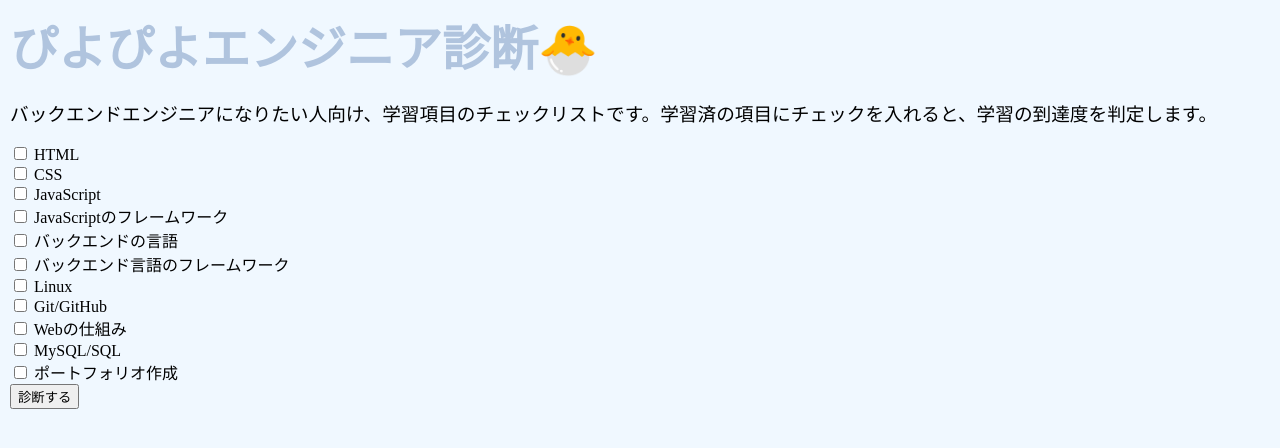
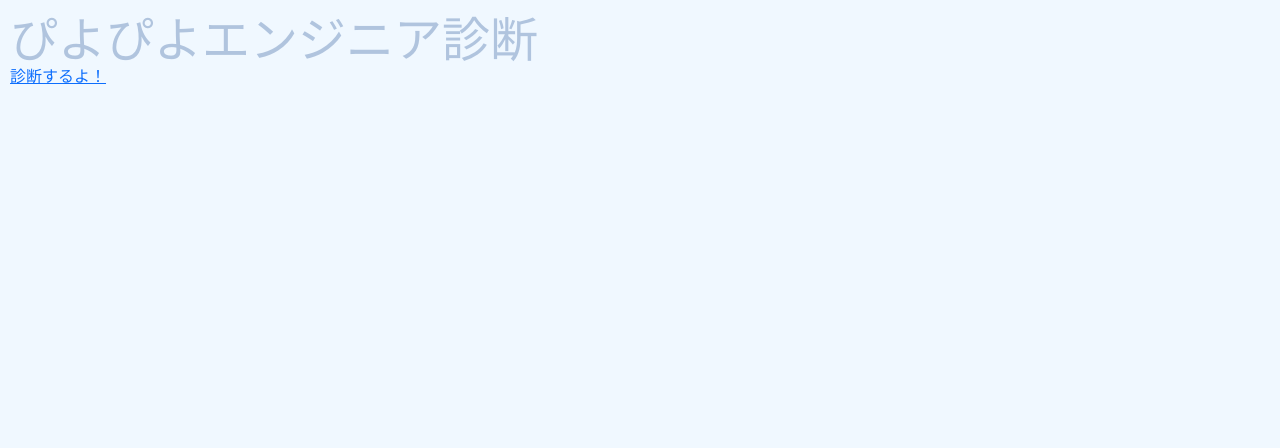
Before and after one commit to lily-engine/Bravery, a Flask app: page / in a window 1280 px wide. Shown: the top 448 px of the page. Run offline with Flask 2, Linux system fonts and the light colour scheme.

Commit message:
Screen transition

```diff
--- a/app/app.py
+++ b/app/app.py
@@ -1,16 +1,26 @@
-from crypt import methods
-from flask import Flask, render_template, url_for, redirect
+from flask import Flask, render_template, request, url_for
 
 app = Flask(__name__)
 
-@app.route('/', methods=["GET","POST"])
+@app.route('/')
 def main():
-    question_lists = ["HTML","CSS","JavaScript","JavaScriptのフレームワーク","バックエンドの言語","バックエンド言語のフレームワーク","Linux","Git/GitHub","Webの仕組み","MySQL/SQL","ポートフォリオ作成"]
-    return render_template('index.html',
-        title = 'ぴよぴよエンジニア診断🐣',
-        message = 'バックエンドエンジニアになりたい人向け、学習項目のチェックリストです。学習済の項目にチェックを入れると、学習の到達度を判定します。',
-        question_lists = question_lists
-    )
+	return render_template('main.html', title = 'ぴよぴよエンジニア診断')
+
+@app.route('/question', methods=['GET'])
+def get():
+	question_lists = ["HTML","CSS","JavaScript","JavaScriptのフレームワーク","バックエンドの言語","バックエンド言語のフレームワーク","Linux","Git/GitHub","Webの仕組み","MySQL/SQL","ポートフォリオ作成"]
+	return render_template('question.html', \
+		title = '診断するよ', \
+		message = 'どの勉強が終わっている？',
+		question_lists = question_lists
+	)
+
+@app.route('/result', methods=['POST'])
+def post():
+	name = request.form.getlist('checkbox')
+	return render_template('result.html', \
+		title = '診断結果', \
+		message = '{}の勉強が終わっているんですね！'.format('と'.join(name)))
 
 @app.route('/terms')
 def terms_of_service():
--- /dev/null
+++ b/app/static/css/reset.css
@@ -0,0 +1,26 @@
+* {
+    -webkit-box-sizing: border-box;
+    box-sizing: border-box;
+  }
+
+  html, body, h1, h2, h3, h4, h5, h6, ul, ol, dl, li, dt, dd, p, div, span, img, a, table, tr, th, td {
+    margin: 0;
+    padding: 0;
+    border: 0;
+    font-weight: normal;
+    font-size: 100%;
+    vertical-align: baseline;
+  }
+
+  header, footer, nav, section, article, aside, figure, figcaption {
+    display: block;
+  }
+
+  body {
+    line-height: 1;
+  }
+
+  ol, ul {
+    list-style: none;
+    list-style-type: none;
+  }
--- a/app/templates/base.html
+++ b/app/templates/base.html
@@ -5,7 +5,14 @@
         <meta http-equiv="X-UA-Compatible" content="IE=edge">
         <meta name="viewport" content="width=device-width, initial-scale=1.0">
         <title>{% block title %}ぴよぴよエンジニア{% endblock %}</title>
-        <link rel="stylesheet" href="{{url_for('static', filename='style.css')}}">
+
+        <!--  bootstrap -->
+        <link href="https://cdn.jsdelivr.net/npm/bootstrap@5.0.2/dist/css/bootstrap.min.css" rel="stylesheet" integrity="sha384-EVSTQN3/azprG1Anm3QDgpJLIm9Nao0Yz1ztcQTwFspd3yD65VohhpuuCOmLASjC" crossorigin="anonymous">
+
+        <!--  stylesheet -->
+        <link rel="stylesheet" href="{{url_for('static', filename='css/reset.css')}}">
+        <link rel="stylesheet" href="{{url_for('static', filename='css/style.css')}}">
+
     </head>
     <body>
         {% block content %}
--- a/app/templates/index.html
+++ /dev/null
@@ -1,17 +0,0 @@
-{% extends "base.html" %}
-{% block title %}ぴよぴよエンジニア診断{% endblock %}
-{% block content %}
-    <h1>{{title}}</h1>
-    <p>{{ message }}</p>
-
-    {% for question_list in question_lists %}
-        <div>
-            <input type="checkbox" id="checkbox" name="question_list">
-            <label for="question_list">{{ question_list }}</label>
-        </div>
-    {% endfor %}
-
-    <button class="diganose" type="button">
-        診断する
-    </button>
-{% endblock %}
--- /dev/null
+++ b/app/templates/main.html
@@ -0,0 +1,6 @@
+{% extends "base.html" %}
+{% block title %}ぴよぴよエンジニア診断{% endblock %}
+{% block content %}
+    <h1>{{ title }}</h1>
+    <a href="{{ url_for('get') }}">診断するよ！</a>
+{% endblock %}
```
Also changed, not shown: app/templates/question.html (added, +56 -0 lines), app/templates/result.html (added, +8 -0 lines), app/static/css/style.css (renamed from app/static/style.css).
